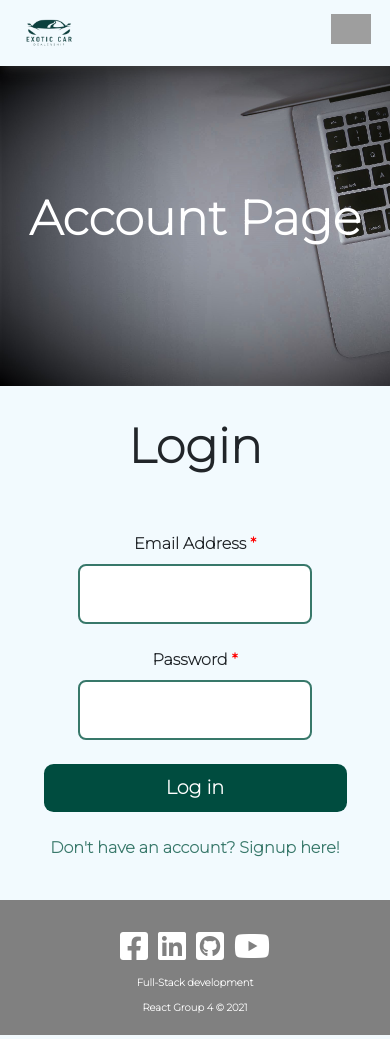
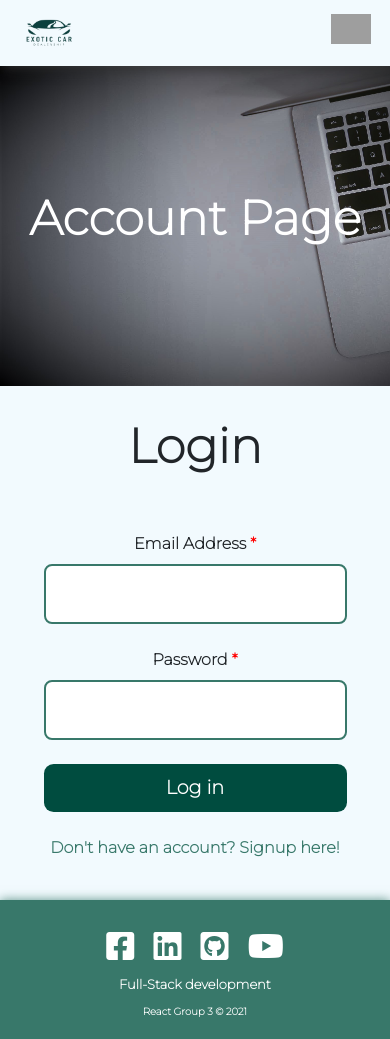
Before and after one commit to zsamamah/React-Hooks-Project, a React (Create React App) app: page /account in a window 390 px wide. Built offline with nearby package versions, Linux system fonts and the light colour scheme; grey boxes are pictures that could not be loaded.

Commit message:
account and footer styling

```diff
--- a/src/Components/Account/Login.js
+++ b/src/Components/Account/Login.js
@@ -141,11 +141,9 @@ const badImage = (e)=>{
           <Hero title="Account Page"/>
           <div id="accounts-form-container">
           {/* <div> */}
-            <fieldset id="profileContainer">
+            <div id="profileContainer">
                 <div id="userProfile">
-                    <div>
                 <div><img src={logged_user.img} alt="user Profile" onError={badImage}/></div>
-                </div>
                 <div className="dataContainer">
                 <div><p>Full Name : {logged_user.fname} {logged_user.lname}</p></div>
                 <div><p>Email Address: {logged_user.email}</p></div>
@@ -154,7 +152,7 @@ const badImage = (e)=>{
                </div>
             </div>
             </div>
-            </fieldset>
+            </div>
             <br/>
             {/* <div className="account-weather"> */}
             <div id="account-editData">
--- a/src/Components/Account/accounts.css
+++ b/src/Components/Account/accounts.css
@@ -121,8 +121,7 @@ fieldset a {
   gap: 0.5em;
 }
 #profileContainer {
-  width: 60vw;
-  margin-left: 3em;
+  margin: 1em 0;
 }
 #profileContainer img {
   width: 10em;
@@ -132,7 +131,7 @@ fieldset a {
 #userProfile {
   display: flex;
   flex-direction: row;
-  /* justify-content: center; */
+  justify-content: center;
   align-items: center;
   gap: 1em;
 }
@@ -165,7 +164,11 @@ fieldset a {
   font-size: 1em;
   color: white;
   background-color: var(--p_green);
-  width: 20%;
+  width: 25%;
+}
+#changeData-form button:hover {
+  background-color: var(--p_light);
+
 }
 #accounts-form-container{
   padding: 1em 0;
@@ -273,33 +276,18 @@ fieldset a {
 }
 
 }
-@media only screen and (max-width: 600px){
- #userProfile{
-   width: 80vw;
- }
 
-}
 @media only screen and (max-width: 769px){
   #account-editData{
     flex-direction: column;
     align-items: center;
   }
-  #login-fieldset input{
-    width: 60vw;
-  }
-  #changeData-form input{
-    width: 40vw;
-  }
 
 #changeData-form div{
   display: flex;
   flex-direction: column;
-  align-items: center;
 }
-#changeData-form label{
-  width: 58%;
-  text-align: left;
-}
+
 #changeData-form br{
   display: none;
 }
--- a/src/Components/Footer/Footer.js
+++ b/src/Components/Footer/Footer.js
@@ -39,7 +39,7 @@ export default function Footer() {
     <div className="last_services">
       <p>Full-Stack development</p>
     </div>
-    <div className="rights"><p> React Group 4 &copy; 2021</p></div>
+    <div className="rights"><p> React Group 3 &copy; 2021</p></div>
   </footer>
   )
 }
--- a/src/Components/Footer/footer.css
+++ b/src/Components/Footer/footer.css
@@ -1,5 +1,6 @@
 footer {
     background-color: #808080;
+    background-color: var(--p_light);
     color: white;
     position: relative;
     bottom: 0;
@@ -11,6 +12,7 @@ footer {
     display: flex;
     flex-direction: column;
     row-gap: 10px;
+    box-shadow: 0px 0px 10px rgba(56, 120, 106, 0.8);
   }
   footer > div{
     position: relative;
@@ -24,21 +26,30 @@ footer {
   .social_media li {
     display: inline;
     padding: 0;
-    margin: 5px;
+    margin: 0.4em;
   }
   .social_media a {
     text-decoration: none;
     color: white;
+    font-size: 1em;
   }
-  .facebook:hover,
+
+  .social_media i{
+    transition: 0.3s ease-in-out;
+
+  }
+  .facebook:hover{
+    color: #1877f2;
+
+  }
   .linkedin:hover {
-    color: #0080ff;
+    color: #0a66c2;
   }
   .github:hover {
     color: #969696;
   }
   .youtube:hover {
-    color: red;
+    color: #ff0000;
   }
   .last_services {
     font-size: 10px;
@@ -74,7 +85,7 @@ footer {
       width: 100%;
     }
   }
-  @media screen and (max-width:360px){
+  @media screen and (max-width:480px){
     .last_services p{
       width: 100%;
       font-size: 1.3em;
@@ -83,5 +94,9 @@ footer {
       width: 100%;
       font-size: 1em;
     }
-
+    .social_media li {
+      display: inline;
+      padding: 0;
+      margin: 0.6em;
+    }
   }
```
